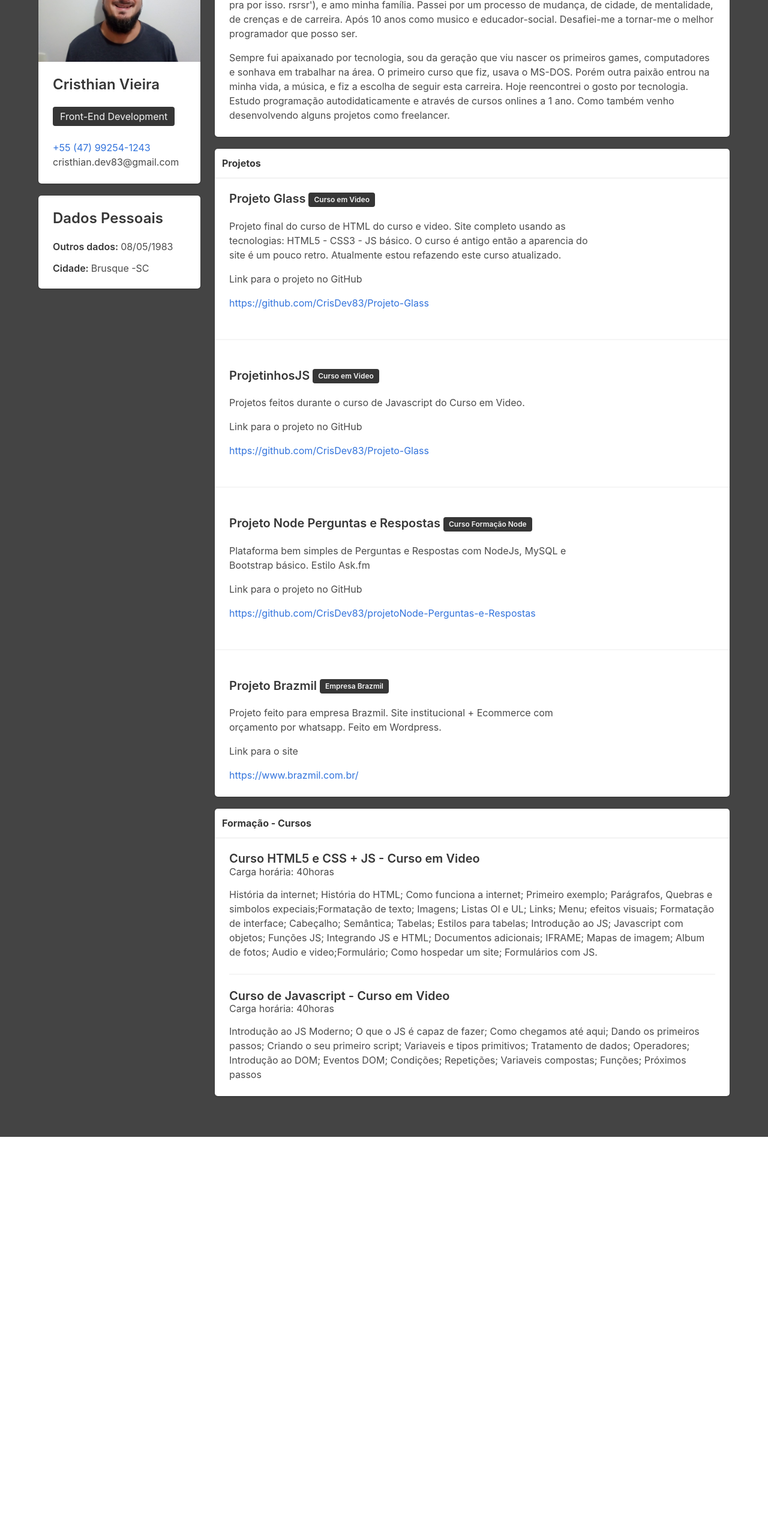
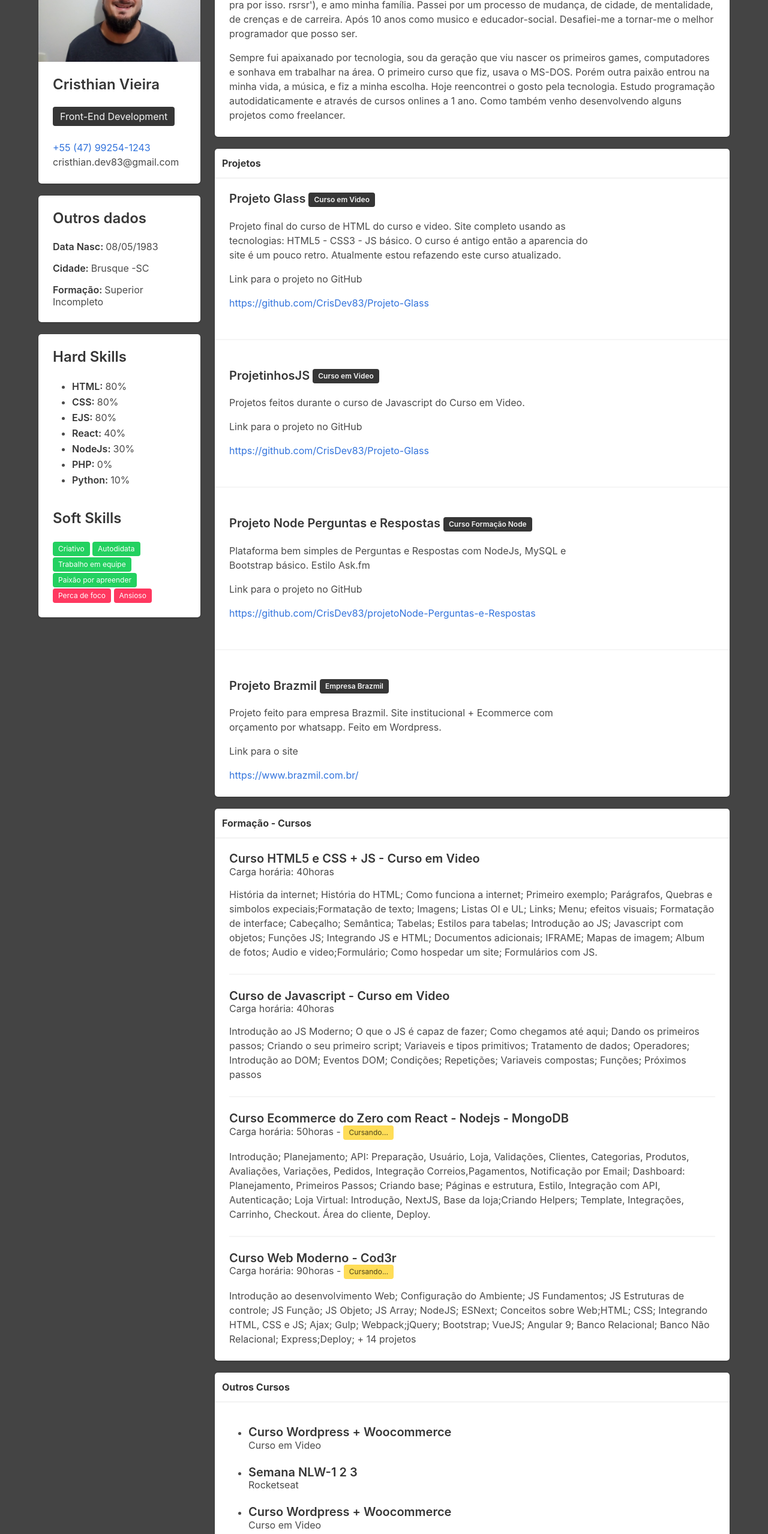
Before and after one commit to CrisDev83/portfolio-curriculo, a plain HTML site: page index.html in a window 1280 px wide. Shown: the part 240-2797 px from the top of the page at 60% size. Before the commit the page ends 2135 px from the top, so only its background shows below. Drawn offline with nearby package versions, Linux system fonts and the light colour scheme.

Commit message:
finalizacao

```diff
--- a/index.html
+++ b/index.html
@@ -1,5 +1,6 @@
 <!DOCTYPE html>
 <html lang="pt_BR">
+
 <head>
   <meta charset="UTF-8">
   <meta http-equiv="X-UA-Compatible" content="IE=edge">
@@ -61,6 +62,26 @@
                 <p>cristhian.dev83@gmail.com</p>
               </div>
 
+            </div>
+
+          </div>
+          <div class="card">
+
+            <div class="card-content">
+              <div class="media">
+
+                <div class="media-content">
+                  <p class="title is-4">Outros dados</p>
+
+                </div>
+              </div>
+
+              <div class="content">
+                <p class="subtitle is-6"><strong>Data Nasc: </strong> 08/05/1983</p>
+                <p class="subtitle is-6"><strong>Cidade: </strong>Brusque -SC</p>
+                <p class="subtitle is-6"><strong>Formação: </strong>Superior Incompleto</p>
+              </div>
+
 
 
             </div>
@@ -72,14 +93,52 @@
               <div class="media">
 
                 <div class="media-content">
-                            <p class="title is-4">Dados Pessoais</p>
+                  <p class="title is-4">Hard Skills</p>
 
                 </div>
               </div>
 
               <div class="content">
-                            <p class="subtitle is-6"><strong>Outros dados: </strong> 08/05/1983</p>
-                            <p class="subtitle is-6"><strong>Cidade: </strong>Brusque -SC</p>
+                <ul>
+                  <li>
+                    <p class="subtitle is-6"><strong>HTML:  </strong>  80%</p>
+                  </li>
+
+                  <li>
+                    <p class="subtitle is-6"><strong>CSS:  </strong>  80%<dislexia/p>
+                  </li>
+                  <li>
+                    <p class="subtitle is-6"><strong>EJS:  </strong>  80%</p>
+                  </li>
+
+                  <li>
+                    <p class="subtitle is-6"><strong>React:  </strong>  40%</p>
+                  </li>
+
+                  <li>
+                    <p class="subtitle is-6"><strong>NodeJs:  </strong>  30%</p>
+                  </li>
+                  <li>
+                    <p class="subtitle is-6"><strong>PHP:  </strong>  0%</p>
+                  </li>
+                  <li>
+                    <p class="subtitle is-6"><strong>Python:  </strong>  10%</p>
+                  </li>
+                </ul><br>
+                <p class="title is-4">Soft Skills</p>
+                <span class="tag is-success is-small">Criativo</span>
+
+                <span class="tag is-success is-small">Autodidata</span>
+
+                <span class="tag is-success is-small">Trabalho em equipe</span>
+
+                <span class="tag is-success is-small">Paixão por apreender</span>
+
+                <span class="tag is-danger is-small">Perca de foco</span>
+
+                <span class="tag is-danger is-small">Ansioso</span>
+
+
               </div>
 
 
@@ -101,9 +160,14 @@
               <div class="content">
                 <p>Prazer sou Cristhian Vieria. Sou casado, morador de Santa Catarina,
                   pai da Ana Gabriela. ('ela que pediu pra por isso. rsrsr'), e amo minha família.
-                                Passei por um processo de mudança, de cidade, de mentalidade, de crenças e de carreira. Após 10 anos como musico e educador-social. Desafiei-me a tornar-me o melhor programador que posso ser.
+                  Passei por um processo de mudança, de cidade, de mentalidade, de crenças e de carreira. Após 10 anos
+                  como musico e educador-social. Desafiei-me a tornar-me o melhor programador que posso ser.
                 </p>
-                              <p>Sempre fui apaixanado por tecnologia, sou da geração que viu nascer os primeiros games, computadores e sonhava em trabalhar na área. O primeiro curso que fiz, usava o MS-DOS. Porém outra paixão entrou na minha vida, a música, e fiz a escolha de seguir esta carreira. Hoje reencontrei o gosto por tecnologia. Estudo programação autodidaticamente e através de cursos onlines a 1 ano. Como também venho desenvolvendo alguns projetos como freelancer.</p>
+                <p>Sempre fui apaixanado por tecnologia, sou da geração que viu nascer os primeiros games, computadores
+                  e sonhava em trabalhar na área. O primeiro curso que fiz, usava o MS-DOS. Porém outra paixão entrou na
+                  minha vida, a música, e fiz a minha escolha. Hoje reencontrei o gosto pela
+                  tecnologia. Estudo programação autodidaticamente e através de cursos onlines a 1 ano. Como também
+                  venho desenvolvendo alguns projetos como freelancer.</p>
               </div>
 
             </div>
@@ -121,12 +185,15 @@
 
                   <div class="column is-9">
                     <p class="title is-5">Projeto Glass <span class="tag is-dark">Curso em Video</span></p>
-                                    <p>Projeto final do curso de HTML do curso e video. Site completo usando as tecnologias: HTML5 - CSS3 - JS básico. O curso é antigo então a aparencia do site é um pouco retro. Atualmente estou refazendo este curso atualizado.
+                    <p>Projeto final do curso de HTML do curso e video. Site completo usando as tecnologias: HTML5 -
+                      CSS3 - JS básico. O curso é antigo então a aparencia do site é um pouco retro. Atualmente estou
+                      refazendo este curso atualizado.
                     </p>
                     <p>
                       Link para o projeto no GitHub
                     </p>
-                                    <a href="https://github.com/CrisDev83/Projeto-Glass" target="_blank">https://github.com/CrisDev83/Projeto-Glass</a>
+                    <a href="https://github.com/CrisDev83/Projeto-Glass"
+                      target="_blank">https://github.com/CrisDev83/Projeto-Glass</a>
                   </div>
 
 
@@ -147,7 +214,8 @@
                     <p>
                       Link para o projeto no GitHub
                     </p>
-                                      <a href="https://github.com/CrisDev83/Projeto-Glass" target="_blank">https://github.com/CrisDev83/Projeto-Glass</a>
+                    <a href="https://github.com/CrisDev83/Projeto-Glass"
+                      target="_blank">https://github.com/CrisDev83/Projeto-Glass</a>
                   </div>
 
                 </div>
@@ -161,13 +229,16 @@
 
 
                   <div class="column is-9">
-                                      <p class="title is-5">Projeto Node Perguntas e Respostas <span class="tag is-dark">Curso Formação Node</span></p>
-                                      <p>Plataforma bem simples de Perguntas e Respostas com NodeJs, MySQL e Bootstrap básico. Estilo Ask.fm
+                    <p class="title is-5">Projeto Node Perguntas e Respostas <span class="tag is-dark">Curso Formação
+                        Node</span></p>
+                    <p>Plataforma bem simples de Perguntas e Respostas com NodeJs, MySQL e Bootstrap básico. Estilo
+                      Ask.fm
                     </p>
                     <p>
                       Link para o projeto no GitHub
                     </p>
-                                      <a href="https://github.com/CrisDev83/projetoNode-Perguntas-e-Respostas" target="_blank">https://github.com/CrisDev83/projetoNode-Perguntas-e-Respostas</a>
+                    <a href="https://github.com/CrisDev83/projetoNode-Perguntas-e-Respostas"
+                      target="_blank">https://github.com/CrisDev83/projetoNode-Perguntas-e-Respostas</a>
                   </div>
 
                 </div>
@@ -182,12 +253,13 @@
 
                   <div class="column is-9">
                     <p class="title is-5">Projeto Brazmil <span class="tag is-dark"> Empresa Brazmil</span></p>
-                                        <p>Projeto feito para empresa Brazmil. Site institucional + Ecommerce com orçamento por whatsapp. Feito em Wordpress.
+                    <p>Projeto feito para empresa Brazmil. Site institucional + Ecommerce com orçamento por whatsapp.
+                      Feito em Wordpress.
                     </p>
                     <p>
                       Link para o site
                     </p>
-                                        <a href="https://www.brazmil.com.br/"target="_blank">https://www.brazmil.com.br/</a>
+                    <a href="https://www.brazmil.com.br/" target="_blank">https://www.brazmil.com.br/</a>
                   </div>
 
                 </div>
@@ -205,16 +277,103 @@
             <div class="card-content">
               <div class="content">
                 <div>
-                              <p class="title is-5">Curso HTML5 e CSS  + JS - Curso em Video</p>
+                  <p class="title is-5">Curso HTML5 e CSS + JS - Curso em Video</p>
                   <p class="subtitle is-6">Carga horária: 40horas</p>
-                              <p>História da internet; História do HTML; Como funciona a internet; Primeiro exemplo; Parágrafos, Quebras e simbolos expeciais;Formatação de texto; Imagens; Listas Ol e UL; Links; Menu; efeitos visuais; Formatação de interface; Cabeçalho; Semântica; Tabelas; Estilos para tabelas; Introdução ao JS; Javascript com objetos; Funções JS; Integrando JS e HTML; Documentos adicionais; IFRAME; Mapas de imagem; Album de fotos; Audio e video;Formulário; Como hospedar um site; Formulários com JS.</p>
+                  <p>História da internet; História do HTML; Como funciona a internet; Primeiro exemplo; Parágrafos,
+                    Quebras e simbolos expeciais;Formatação de texto; Imagens; Listas Ol e UL; Links; Menu; efeitos
+                    visuais; Formatação de interface; Cabeçalho; Semântica; Tabelas; Estilos para tabelas; Introdução ao
+                    JS; Javascript com objetos; Funções JS; Integrando JS e HTML; Documentos adicionais; IFRAME; Mapas
+                    de imagem; Album de fotos; Audio e video;Formulário; Como hospedar um site; Formulários com JS.</p>
                 </div>
                 <hr>
                 <div>
                   <p class="title is-5">Curso de Javascript - Curso em Video</p>
                   <p class="subtitle is-6">Carga horária: 40horas</p>
-                              <p>Introdução ao JS Moderno; O que o JS é capaz de fazer; Como chegamos até aqui; Dando os primeiros passos; Criando o seu primeiro script; Variaveis e tipos primitivos; Tratamento de dados; Operadores; Introdução ao DOM; Eventos DOM; Condições; Repetições; Variaveis compostas; Funções; Próximos passos</p>
+                  <p>Introdução ao JS Moderno; O que o JS é capaz de fazer; Como chegamos até aqui; Dando os primeiros
+                    passos; Criando o seu primeiro script; Variaveis e tipos primitivos; Tratamento de dados;
+                    Operadores; Introdução ao DOM; Eventos DOM; Condições; Repetições; Variaveis compostas; Funções;
+                    Próximos passos</p>
                 </div>
+                <hr>
+                <div>
+                  <p class="title is-5">Curso Ecommerce do Zero com React - Nodejs - MongoDB</p>
+                  <p class="subtitle is-6">Carga horária: 50horas - <span class="tag is-warning">Cursando...</span></p>
+                  <p>Introdução; Planejamento; API: Preparação, Usuário, Loja, Validações, Clientes, Categorias,
+                    Produtos, Avaliações, Variações, Pedidos, Integração Correios,Pagamentos, Notificação por Email;
+                    Dashboard: Planejamento, Primeiros Passos; Criando base; Páginas e estrutura, Estilo, Integração com
+                    API, Autenticação; Loja Virtual: Introdução, NextJS, Base da loja;Criando Helpers; Template,
+                    Integrações, Carrinho, Checkout. Área do cliente, Deploy.</p>
+                </div>
+                <hr>
+                <div>
+                  <p class="title is-5">Curso Web Moderno - Cod3r</p>
+                  <p class="subtitle is-6">Carga horária: 90horas - <span class="tag is-warning">Cursando...</span></p>
+                  <p>Introdução ao desenvolvimento Web; Configuração do Ambiente; JS Fundamentos; JS Estruturas de
+                    controle; JS Função; JS Objeto; JS Array; NodeJS; ESNext; Conceitos sobre Web;HTML; CSS; Integrando
+                    HTML, CSS e JS; Ajax; Gulp; Webpack;jQuery; Bootstrap; VueJS; Angular 9; Banco Relacional; Banco Não
+                    Relacional; Express;Deploy; + 14 projetos</p>
+                </div>
+
+              </div>
+
+            </div>
+          </div>
+          <div class="card">
+            <header class="card-header">
+              <p class="card-header-title">
+                Outros Cursos
+              </p>
+            </header>
+            <div class="card-content">
+              <div class="content">
+                <div>
+                  <ul>
+                    <li>
+                      <p class="title is-5">Curso Wordpress + Woocommerce</p>
+                      <p class="subtitle is-6">Curso em Video</p>
+                    </li><br>
+                    <li>
+                      <p class="title is-5">Semana NLW-1 2 3</p>
+                      <p class="subtitle is-6">Rocketseat</p>
+                    </li><br>
+                    <li>
+                      <p class="title is-5">Curso Wordpress + Woocommerce</p>
+                      <p class="subtitle is-6">Curso em Video</p>
+                    </li><br>
+
+                  </ul>
+                  <header class="card-header">
+                    <p class="card-header-title">
+                      Outros Projetos
+                    </p>
+                  </header>
+                  <ul>
+                    <li>
+                      <p class="title is-5">Ecommerce</p>
+                      <p class="subtitle is-6">Curso Ecommerce do Zero</p>
+
+                      <a href="https://github.com/CrisDev83/Projeto-Glass"
+                        target="_blank">
+
+                        </p>
+                        <a href="https://github.com/CrisDev83/Projeto-Ecommerce"
+                          target="_blank">https://github.com/CrisDev83/Projeto-Ecommerce</a></a>
+                    </li><br>
+                    <li>
+                      <p class="title is-5">euHeroi</p>
+                      <p class="subtitle is-6">Aplicativo de Caridade</p>
+
+                      <a href="https://github.com/CrisDev83/Projeto-Glass"
+                        target="_blank">
+
+                        </p>
+                        <a href="https://github.com/CrisDev83/euHeroi"
+                          target="_blank">https://github.com/CrisDev83/euHeroi</a></a>
+                    </li><br>
+
+                  </ul>
+
+
 
                 </div>
 
@@ -228,4 +387,5 @@
 
   </section>
 </body>
+
 </html>
--- a/style.css
+++ b/style.css
@@ -20,7 +20,7 @@ body {
 .navbar-brand  img {
     background-color: #444444;
     border-radius: 10px;
-    padding: 5px;
+    padding: 2px;
 }
 
 .carga-horaria {
```
Lines whose indentation alone changed are shown as unchanged.
